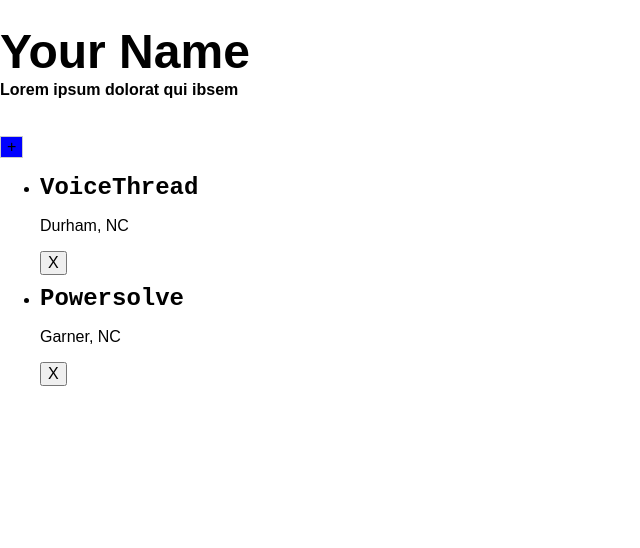
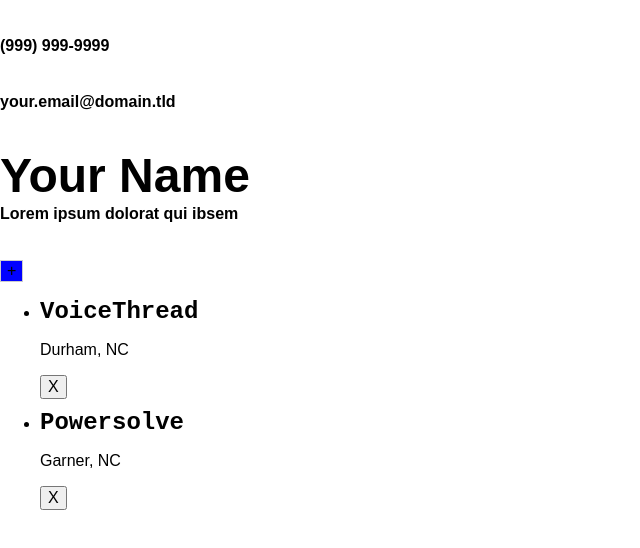
Before and after one commit to AdamAtri/resume-builder, a React (Create React App) app: page / in a window 1280 px wide. Shown: the top 548 px of the page, without its empty margins (0-640 px from the left). Built offline with nearby package versions, Linux system fonts and the light colour scheme.

Commit message:
Stubs user info region

```diff
--- a/src/App.js
+++ b/src/App.js
@@ -10,7 +10,10 @@
       user: [{
         id: uuid.v4(),
         name:'Your Name',
-        editing: false
+        email: 'your.email@domain.tld',
+        phone: '(999) 999-9999',
+        editing: false,
+        editingValue: null
       }],
       objective: [{
         id: uuid.v4(),
@@ -24,7 +27,8 @@
           location: {city:'Durham', state:'NC'},
           start: '15-OCT-2014',
           end: 'present',
-          editing: false
+          editing: false,
+          editingValue: null
         },
         {
           id: uuid.v4(),
@@ -32,14 +36,15 @@
           location: {city:'Garner', state:'NC'},
           start: '2-JAN-2013',
           end: '1-JUN-2014',
-          editing: false
+          editing: false,
+          editingValue: null
         }
       ]
     };
 
     const { user, objective } = this.state;
     this.editUser =
-      this.edit.bind(this, 'user', user[0].id, 'name');
+      this.edit.bind(this, 'user', user[0].id);
     this.activateUser =
       this.activate.bind(this, 'user', user[0].id);
     this.editObjective =
@@ -66,11 +71,12 @@
     });
   }
 
-  activate(table, id) {
+  activate(table, id, attr) {
     console.log('using activate function');
     this.setState({
       [table]: this.state[table].map( obj => {
         obj.editing = obj.id === id;
+        if (obj.editing && attr) obj.editingValue = attr;
         return obj;
       })
     });
--- /dev/null
+++ b/src/components/title/InfoRegion.jsx
@@ -0,0 +1,32 @@
+import React, {Component} from 'react';
+import Editable from '../../behaviors/Editable';
+
+const isLink = (value) => {
+  if (isUrl(value)) return true;
+  return isMail(value);
+};
+const isUrl = (value) => {
+  const testUrl =
+    new RegExp(/(http|https):\/\/(\w+)\.(com|net|org|gov|edu)(?:\/(.*))?/, 'gi');
+  return testUrl.test(value);
+};
+const isMail = (value) => {
+  const testMail =
+    new RegExp(/([\w\.]+)@([\w\.]+(com|net|org|gov|edu)$)/, 'gi');
+  return testMail.test(value);
+}
+export default ({details, srcObj, onEdit, onActivate, ...props}) => {
+  return (
+    <div>
+      {details.map((detail) =>
+        <Editable
+          editing={srcObj.editing && srcObj.editingValue === detail}
+          elType={isLink(srcObj[detail]) ? 'a' : 'h6'}
+          value={srcObj[detail]}
+          onEdit={onEdit.bind(null, detail)}
+          onClick={onActivate.bind(null, detail)}
+          {...props} />
+      )}
+    </div>
+  )
+}
--- a/src/components/title/TitleRegion.jsx
+++ b/src/components/title/TitleRegion.jsx
@@ -1,17 +1,23 @@
 import React from 'react';
 import Title from './Title';
 import Objective from './Objective';
+import InfoRegion from './InfoRegion';
 
 export default ({
   user, onUserEdit, onUserActivate,
   objective, onObjectiveEdit, onObjectiveActivate}) => {
   return (
     <header>
+      <InfoRegion
+        details={['phone', 'email']}
+        srcObj={user}
+        onEdit={onUserEdit}
+        onActivate={onUserActivate} />
       <Title
-        editing={user.editing}
+        editing={user.editing && user.editingValue==='name'}
         title={user.name}
-        onEdit={onUserEdit}
-        onTitleClick={onUserActivate}
+        onEdit={onUserEdit.bind(null, 'name')}
+        onTitleClick={onUserActivate.bind(null, 'name')}
         className='main-title' />
       <Objective
         editing={objective.editing}
```
